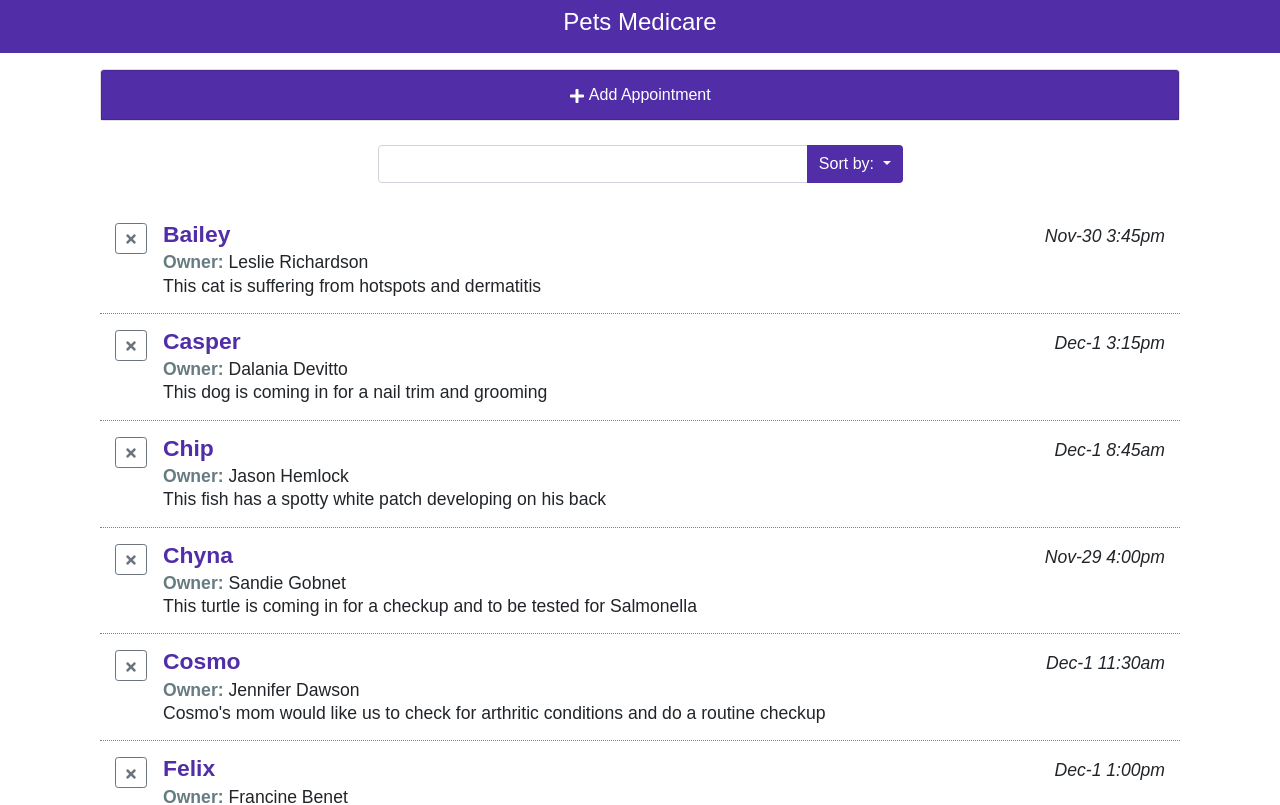
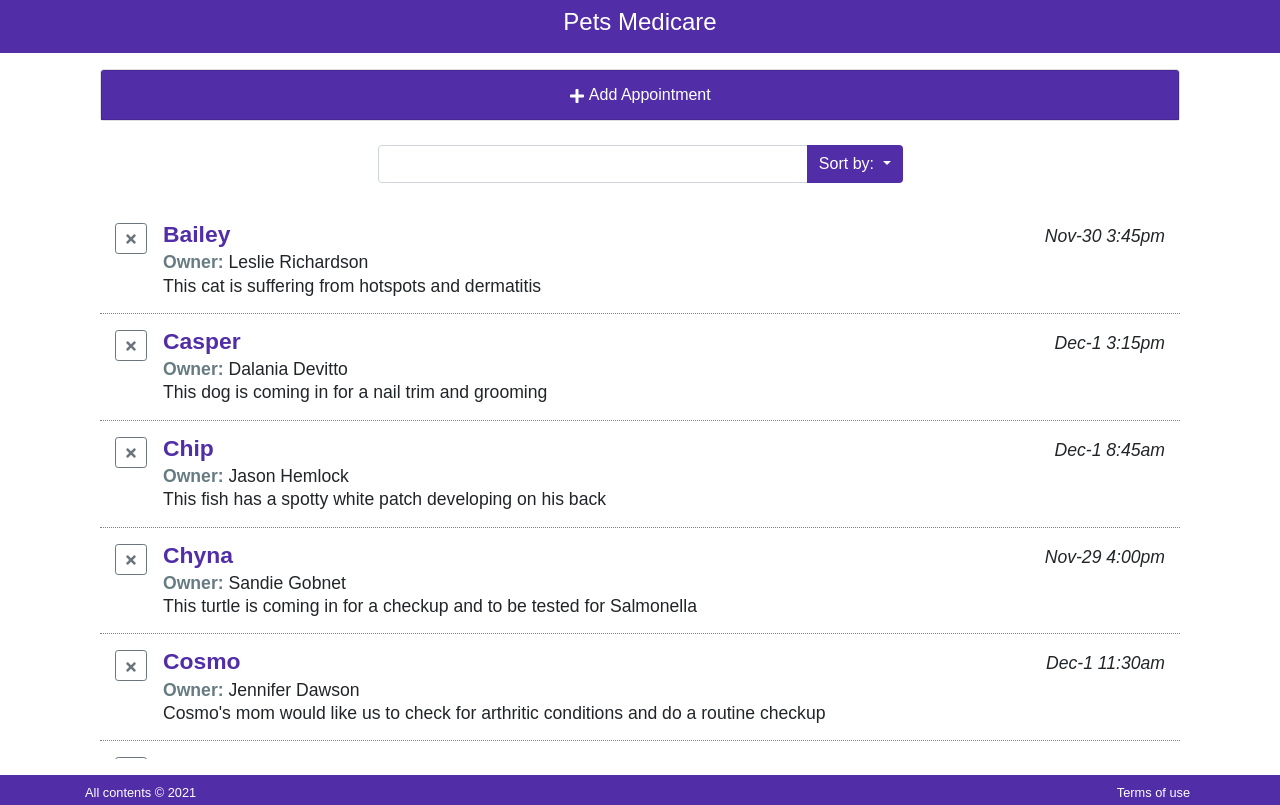
Before and after one commit to icebox827/appointments-manager, a React (Create React App) app: page / in a window 1280 px wide. Shown: the top 805 px of the page. Built offline with nearby package versions, Linux system fonts and the light colour scheme; a web font is replaced by a local one.

Commit message:
style: Give the appointment's list a fixed hieght

```diff
--- a/src/css/App.css
+++ b/src/css/App.css
@@ -13,6 +13,8 @@ body {
 
 .appointment-list {
   font-size: 1.1em;
+  height: 69vh;
+  overflow: scroll;
 }
 
 .appointment-list .pet-item {
```
